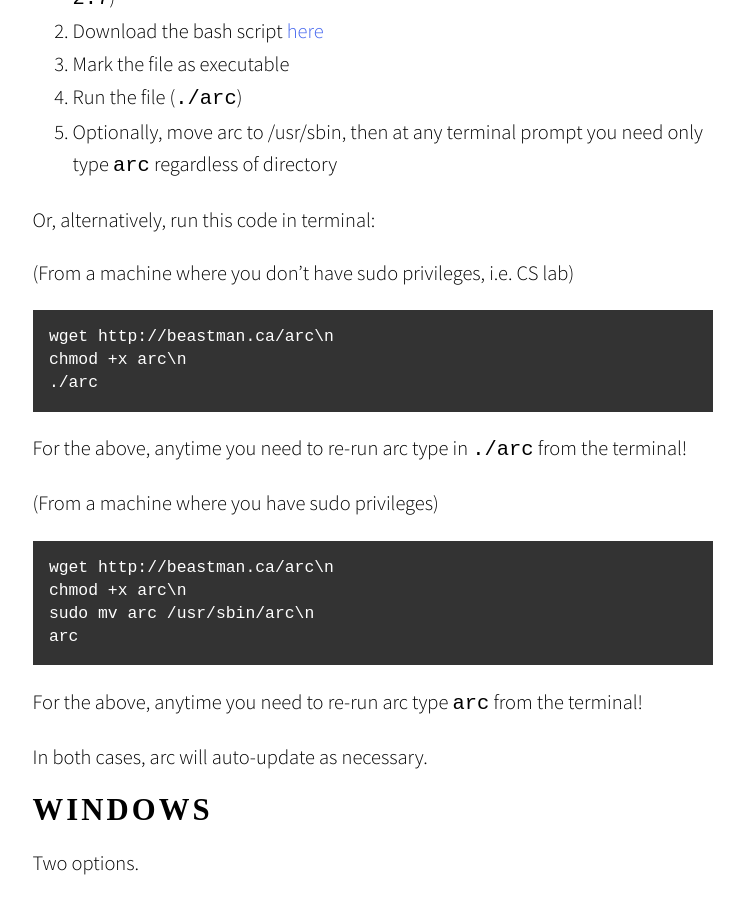
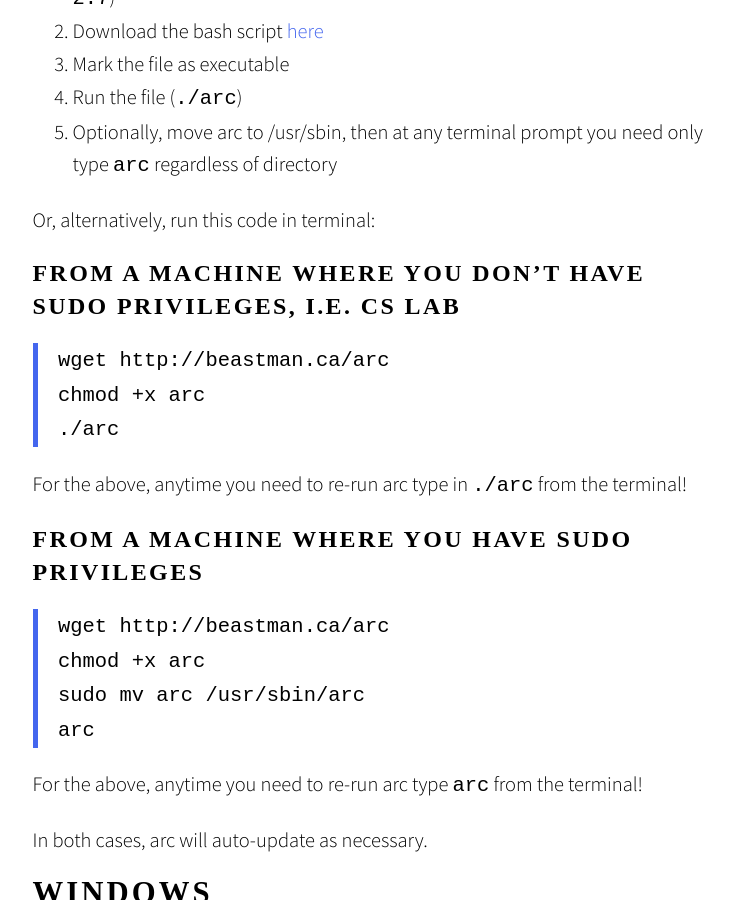
Before and after one commit to brydon-zz/brydon.github.io, a Jekyll site: the page built from _posts/2015-02-26-installinstructions.md, in a window 1280 px wide and 900 px high, scrolled down 648 px. Shown: the whole window, without its empty margins (267-1011 px from the left). Built offline with Jekyll 4.4.1, drawn with Linux system fonts in a browser that asks for light colours; nearby versions of some CDN libraries; some web fonts are replaced; Markdown is read by kramdown in place of the engine named in the settings; comment, search, counter and statistics services are not loaded.

Commit message:
New Lines

````diff
--- a/_posts/2015-02-26-installinstructions.md
+++ b/_posts/2015-02-26-installinstructions.md
@@ -18,23 +18,24 @@
 
 Or, alternatively, run this code in terminal:
 
-(From a machine where you don't have sudo privileges, i.e. CS lab)
+###From a machine where you don't have sudo privileges, i.e. CS lab
 
-```
-wget http://beastman.ca/arc\n
-chmod +x arc\n
-./arc
-```
+
+>`wget http://beastman.ca/arc`
+>`chmod +x arc`
+>`./arc`
+
 For the above, anytime you need to re-run arc type in `./arc` from the terminal!
 
-(From a machine where you have sudo privileges)
+###From a machine where you have sudo privileges
 
-```
-wget http://beastman.ca/arc\n
-chmod +x arc\n
-sudo mv arc /usr/sbin/arc\n
-arc
-```
+
+>`wget http://beastman.ca/arc`
+>`chmod +x arc`
+>`sudo mv arc /usr/sbin/arc`
+>`arc`
+
+
 For the above, anytime you need to re-run arc type `arc` from the terminal!
 
 In both cases, arc will auto-update as necessary.
````
